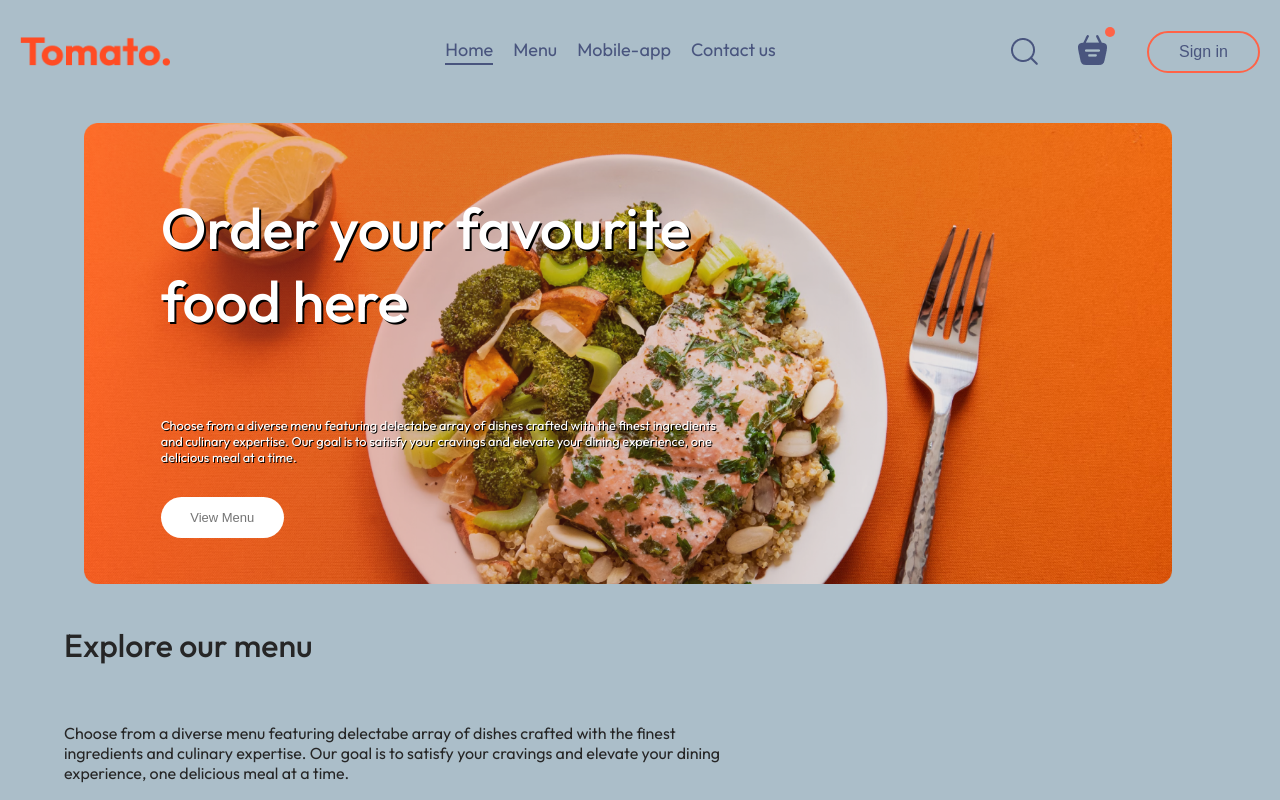
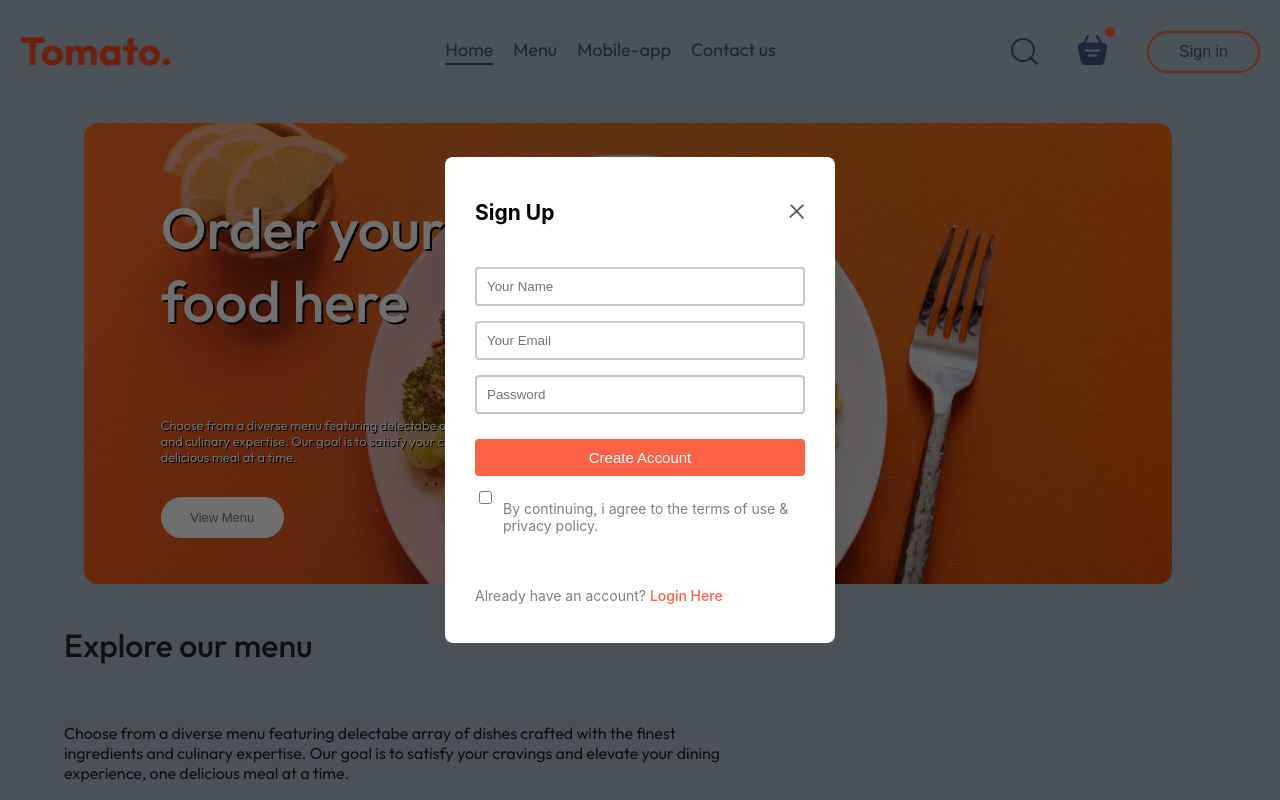
Before and after one commit to sdfowers/react-portfolio, a React (Create React App) app: page /react-portfolio/fooddelivery in a window 1280 px wide. Both pictures are taken after a click on the button "Sign in". Shown: the top 800 px of the page. Built offline with nearby package versions, Linux system fonts and the light colour scheme.

Commit message:
Login popup added

```diff
--- a/src/App.js
+++ b/src/App.js
@@ -1,8 +1,10 @@
 import './App.css';
-import {BrowserRouter as Router, Routes, Route, Navigate} from 'react-router-dom';
+import {BrowserRouter as Router, Routes, Route} from 'react-router-dom';
 import { FoodDelivery } from './Components/FoodDelivery/FoodDelivery';
 import Tictactoe from './Components/TicTacToe/Tictactoe';
 import Home from './Components/Home/home'
+import { Cart } from './Components/FoodDelivery/Pages/Cart/Cart'
+import { PlaceOrder } from './Components/FoodDelivery/Pages/PlaceOrder/PlaceOrder'
 
 function App() {
   return (
@@ -22,6 +24,14 @@
 					path='/react-portfolio/fooddelivery'
 					element={<FoodDelivery/>}
 				/>
+				<Route
+					path='/react-portfolio/fooddelivery/cart'
+					element={<Cart />}
+				/>
+				<Route
+					path='/react-portfolio/fooddelivery/placeorder'
+					element={<PlaceOrder />}
+				/>
 				</Routes>
 		</Router>
     </div>
--- a/src/Components/FoodDelivery/FoodDelivery.jsx
+++ b/src/Components/FoodDelivery/FoodDelivery.jsx
@@ -1,18 +1,24 @@
-import React from 'react'
+import React, { useState } from 'react'
 import { Navbar } from './NavBar/Navbar'
 import { Home } from './Pages/Home/Home'
 import './FoodDelivery.css'
 import StoreContextProvider from './Context/StoreContext'
 import Footer from './Footer/Footer'
+import LoginPopup from './LoginPopup/LoginPopup'
 
 export const FoodDelivery = () => {
+  const [showLogin, setShowLogin] = useState(false);
+
   return (
+    <>
+    {showLogin?<LoginPopup setShowLogin={setShowLogin}></LoginPopup>:<></>}
       <div className='food-delivery'>
-        <Navbar></Navbar>
+          <Navbar setShowLogin={setShowLogin}></Navbar>
           <StoreContextProvider>
               <Home></Home>
           </StoreContextProvider>
           <Footer></Footer>
       </div>
+    </>
   )
 }
--- /dev/null
+++ b/src/Components/FoodDelivery/LoginPopup/LoginPopup.css
@@ -0,0 +1,72 @@
+.login-popup {
+    position: absolute;
+    z-index: 1;
+    width: 100%;
+    height: 100%;
+    background-color: #00000090;
+    display: grid;
+}
+.login-popup-container {
+    place-self: center;
+    width: max(23vw, 330px);
+    color: #808080;
+    background-color: white;
+    display: flex;
+    flex-direction: column;
+    gap: 25px;
+    padding: 25px 30px;
+    border-radius: 8px;
+    font-size: 14px;
+    animation: fadeIn 0.6s;
+}
+.login-popup-title {
+    display: flex;
+    justify-content: space-between;
+    align-items: center;
+    color: black;
+}
+.login-popup-title img {
+    width: 16px;
+    cursor: pointer;
+}
+.login-popup-input {
+    display: flex;
+    flex-direction: column;
+    gap: 15px;
+}
+.login-popup-input input {
+    outline: none;
+    border: 2px solid #c9c9c9;
+    padding: 10px;
+    border-radius: 4px;
+}
+.login-popup-input input:focus {
+    border: 2px solid tomato;
+}
+.login-popup-container button {
+    border: none;
+    padding: 10px;
+    border-radius: 4px;
+    color: white;
+    background-color: tomato;
+    font-size: 15px;
+    cursor: pointer;
+    transition: 0.3s;
+}
+.login-popup-container button:hover {
+    background-color: rgb(182, 27, 0);
+}
+.login-popup-condition {
+    display: flex;
+    align-items: start;
+    gap: 8px;
+    margin-top: -15px;
+}
+.login-popup-condition input {
+    margin-top: 5px;
+}
+.login-popup p span {
+    color: tomato;
+    font-weight: 500;
+    cursor: pointer;
+}
--- /dev/null
+++ b/src/Components/FoodDelivery/LoginPopup/LoginPopup.jsx
@@ -0,0 +1,45 @@
+import React, { useState } from 'react'
+import './LoginPopup.css'
+import { assets } from '../assets/assets';
+
+const LoginPopup = ({setShowLogin}) => {
+
+    const [currState, setCurrState] = useState("Sign Up");
+
+  return (
+    <div className='login-popup'>
+        <form className="login-popup-container">
+            <div className="login-popup-title">
+                <h2>{currState}</h2>
+                <img onClick={() => setShowLogin(false)} src={assets.cross_icon} alt="" />
+            </div>
+            <div className="login-popup-input">
+                {
+                    currState === "Login" ? <></> :
+                    <input type="text" placeholder='Your Name' required />
+                }
+                <input type="email" placeholder='Your Email' required />
+                <input type="password" placeholder='Password' required />
+            </div>
+            <button>{currState === "Sign Up" ? "Create Account" : "Login"}</button>
+            {
+                currState === "Sign Up" ?
+                <div className="login-popup-condition">
+                    <input type="checkbox" required />
+                    <p>By continuing, i agree to the terms of use & privacy policy.</p>
+                </div>
+            : <></>
+            }
+            {
+                currState === "Login" ?
+                <p>Create a new account? <span onClick={() => setCurrState("Sign Up")}>Click here</span></p>
+                : <p>Already have an account? <span onClick={() => setCurrState("Login")}>Login Here</span></p>
+            }
+
+
+        </form>
+    </div>
+  )
+}
+
+export default LoginPopup
--- a/src/Components/FoodDelivery/NavBar/Navbar.jsx
+++ b/src/Components/FoodDelivery/NavBar/Navbar.jsx
@@ -3,7 +3,7 @@
 import { assets } from '../assets/assets'
 import { Link } from 'react-router-dom'
 
-export const Navbar = () => {
+export const Navbar = ({setShowLogin}) => {
     const [menu, setMenu] = useState("home")
 
   return (
@@ -21,7 +21,7 @@
                 <img src={assets.basket_icon} alt="" />
                 <div className="dot"></div>
             </div>
-            <button>Sign in</button>
+            <button onClick={() => setShowLogin(true)}>Sign in</button>
         </div>
     </div>
   )
```
Lines whose indentation alone changed are shown as unchanged.
